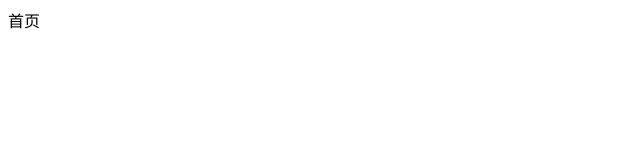
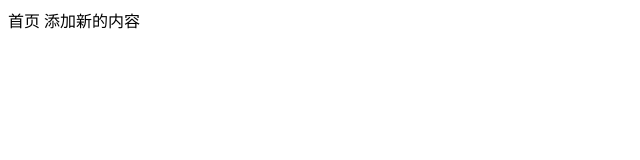
Before and after one commit to Hyson-wang/gitPro, a plain HTML site: page index.html in a window 1280 px wide. Shown: the whole page, without its empty margins (0-640 px from the left). Drawn offline with Linux system fonts and the light colour scheme.

Commit message:
Update index.html

```diff
--- a/index.html
+++ b/index.html
@@ -8,5 +8,8 @@
 </head>
 <body>
   首页
+
+添加新的内容
+
 </body>
 </html>
```
